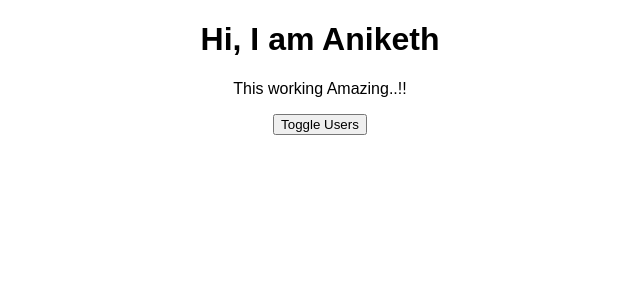
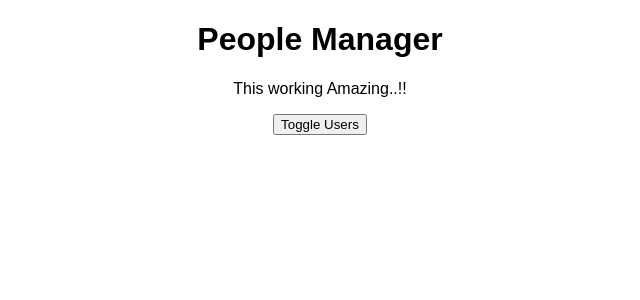
Before and after one commit to Aniketh-Raj/basic-react, a React (Create React App) app: page / in a window 1280 px wide. Shown: the top 300 px of the page, without its empty margins (320-960 px from the left). Built offline with nearby package versions, Linux system fonts and the light colour scheme.

Commit message:
react class lifecycle hooks - create state

```diff
--- a/src/components/Cockpit/Cockpit.js
+++ b/src/components/Cockpit/Cockpit.js
@@ -22,7 +22,7 @@
 
     return (
         <div className={classes.Cockpit}>
-            <h1>Hi, I am Aniketh</h1>
+            <h1>{props.appTitle}</h1>
             <p className={cssClasses.join(' ')} >This working Amazing..!!</p>
             <button
                 className={buttonStyle}
--- a/src/components/Persons/Person/Person.js
+++ b/src/components/Persons/Person/Person.js
@@ -16,6 +16,7 @@
 `;
 
 const person = (props) => {
+    console.log('[Person.js] is rendering...')
     return (
         <StyledComps>
             <div className="Person">
--- a/src/components/Persons/Persons.js
+++ b/src/components/Persons/Persons.js
@@ -1,8 +1,9 @@
 import React from 'react';
 import Person from './Person/Person';
 
-const persons = (props) => (
-    props.persons.map((person, index) => {
+const persons = (props) => {
+  console.log('[Person.js] rendering... being processed')
+  return props.persons.map((person, index) => {
     return <Person
       click={() => props.clicked(index)}
       name={person.name}
@@ -11,6 +12,8 @@
       nameChanged={(event) => props.changed(event, person.id)}
     ></Person>
   })
-)
+}
+
+
 
 export default persons;
--- a/src/containers/App.js
+++ b/src/containers/App.js
@@ -4,6 +4,11 @@
 import Cockpit from '../components/Cockpit/Cockpit';
 
 class App extends Component {
+
+  constructor(props) {
+    super(props)
+    console.log('[App.js] constructor method was called');
+  }
 
   state = {
     persons: [
@@ -17,6 +22,15 @@
     showUsers: false,
     inputCharlength: 0,
     inputCharString:''
+  }
+
+  static getDerivedStateFromProps(props, state) {
+    console.log('[App.js] getDerivedStateFromProps method was called', props);
+    return state;
+  }
+
+  componentDidMount() {
+    console.log('[App.js] componentDidMount method is')
   }
 
   userNameChangedHandler = (event) => {
@@ -86,6 +100,8 @@
 
   render() {
 
+    console.log('[App.js] render method was called');
+
     let persons = null;
 
     if (this.state.showUsers) {
@@ -107,6 +123,7 @@
           showUsers = {this.state.showUsers}
           persons = {this.state.persons}
           togglePersonUsers = {this.togglePersonUsers}
+          appTitle = {this.props.appTitle}
         />
 
         {persons}
--- a/src/index.js
+++ b/src/index.js
@@ -4,5 +4,5 @@
 import App from './containers/App';
 import registerServiceWorker from './registerServiceWorker';
 
-ReactDOM.render(<App />, document.getElementById('root'));
+ReactDOM.render(<App appTitle="People Manager" />, document.getElementById('root'));
 registerServiceWorker();
```
Lines whose indentation alone changed are shown as unchanged.
